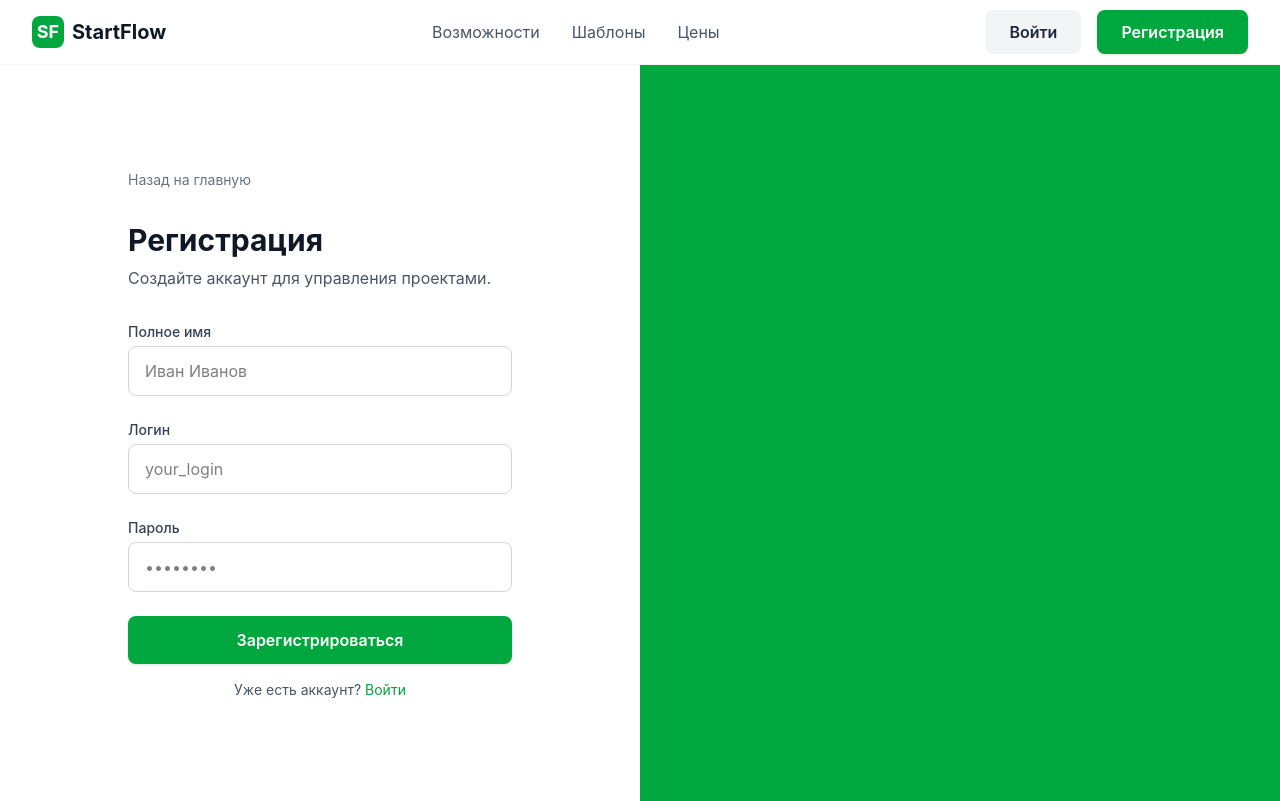
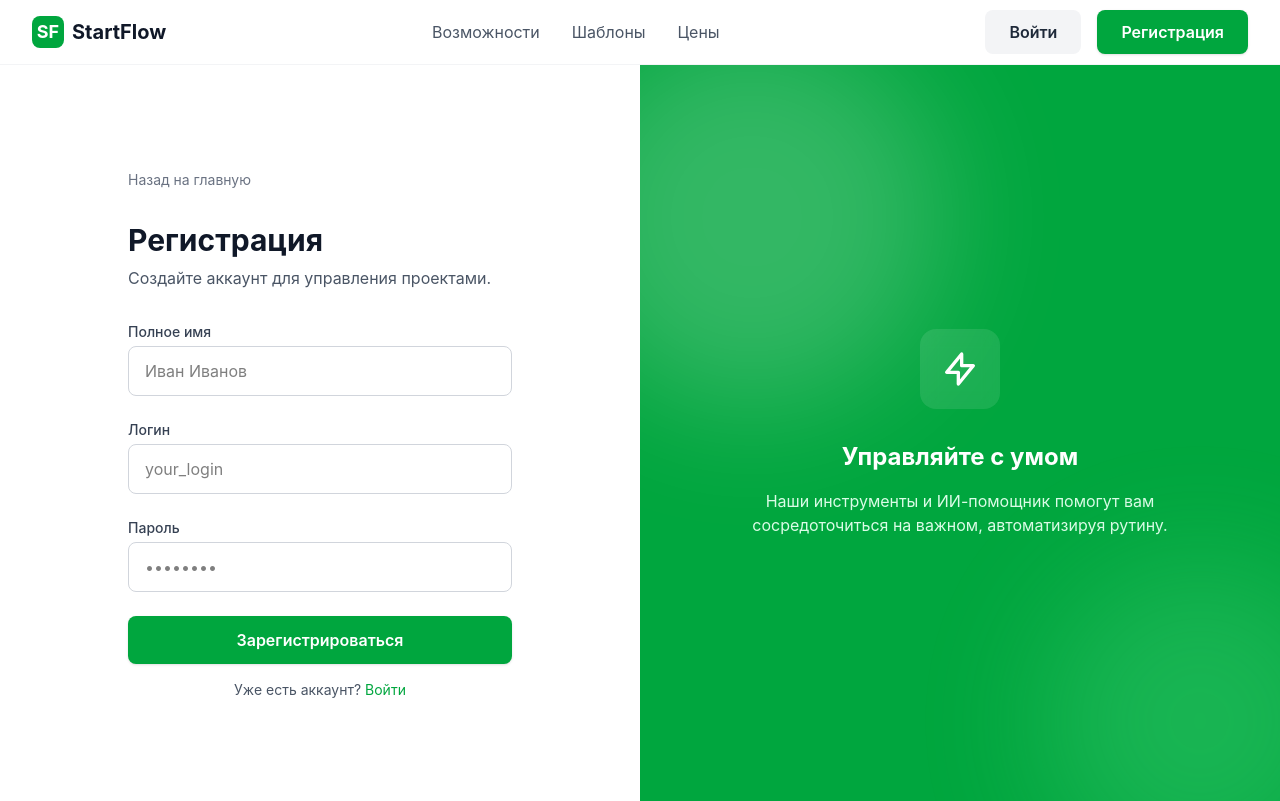
Before and after one commit to 50sohight/StartFlow, a SvelteKit app in the folder frontend/: page /auth/register in a window 1280 px wide. Built offline with nearby package versions, Linux system fonts and the light colour scheme; no server answers.

Commit message:
fix: register page didn't display design on the right part

```diff
--- a/frontend/src/routes/auth/login/+page.svelte
+++ b/frontend/src/routes/auth/login/+page.svelte
@@ -76,7 +76,6 @@
             <input id="remember-me" type="checkbox" class="h-4 w-4 text-green-600 focus:ring-green-500 border-gray-300 rounded">
             <label for="remember-me" class="ml-2 block text-sm text-gray-700">Запомнить меня</label>
           </div>
-          <a href="#" class="text-sm font-medium text-green-600 hover:text-green-500">Забыли пароль?</a>
         </div>
 
         <Button type="submit" {loading} variant="primary" class="w-full py-3 text-base">
--- a/frontend/src/routes/auth/register/+page.svelte
+++ b/frontend/src/routes/auth/register/+page.svelte
@@ -89,8 +89,19 @@
     </div>
   </div>
 
-  <!-- Правая декоративная часть — можно скопировать такую же, как в логине -->
   <div class="hidden lg:block lg:w-1/2 relative bg-green-600">
-    <!-- ... такой же декор, как в login/+page.svelte -->
+    <div class="absolute inset-0 flex flex-col items-center justify-center p-12 text-white">
+      <div class="w-20 h-20 bg-white/10 rounded-2xl flex items-center justify-center mb-8 backdrop-blur">
+        <svg class="w-10 h-10 text-white" fill="none" stroke="currentColor" viewBox="0 0 24 24"><path stroke-linecap="round" stroke-linejoin="round" stroke-width="2" d="M13 10V3L4 14h7v7l9-11h-7z"></path></svg>
+      </div>
+      <h3 class="text-2xl font-bold mb-4">Управляйте с умом</h3>
+      <p class="max-w-md text-green-100 text-center">
+        Наши инструменты и ИИ-помощник помогут вам сосредоточиться на важном, автоматизируя рутину.
+      </p>
+    </div>
+    <div class="absolute top-0 left-0 w-full h-full overflow-hidden opacity-20">
+      <div class="absolute -top-10 -left-20 w-96 h-96 bg-white rounded-full filter blur-3xl"></div>
+      <div class="absolute -bottom-20 -right-20 w-80 h-80 bg-green-300 rounded-full filter blur-3xl"></div>
+    </div>
   </div>
 </div>
--- a/frontend/src/routes/dashboard/+page.svelte
+++ b/frontend/src/routes/dashboard/+page.svelte
@@ -27,7 +27,7 @@
     <div class="flex flex-col sm:flex-row justify-between items-start sm:items-center mb-8 gap-4">
       <div>
         <h1 class="text-2xl font-bold text-gray-900">Добро пожаловать, {$authStore.name}!</h1>
-        <p class="text-gray-500">Вот ваши активные проекты.</p>
+        <p class="text-gray-500">Ваши активные проекты.</p>
       </div>
       <Button variant="primary" href="/board">
         <Plus size="18" class="mr-2" /> Новый проект
```
